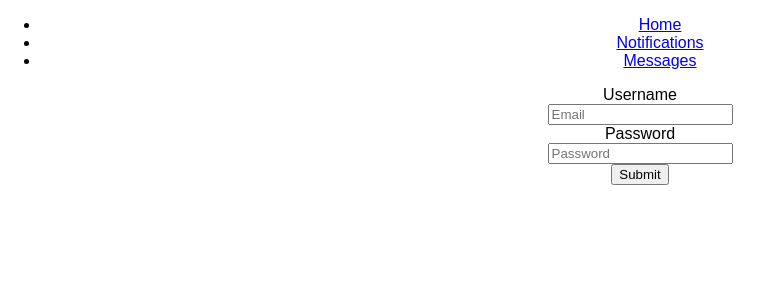
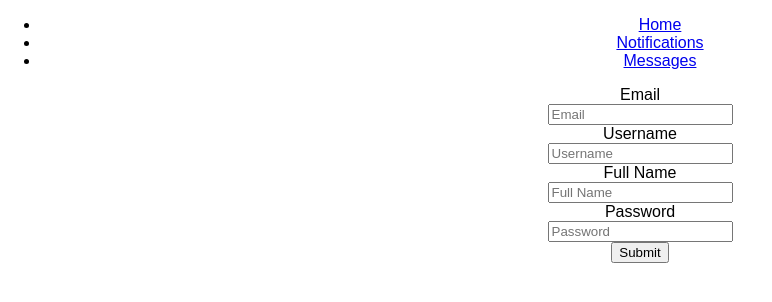
Before and after one commit to SeanningTatum/twitter-clone, a React (Create React App) app: page /signup in a window 1280 px wide. Shown: the top 302 px of the page, without its empty margins (0-772 px from the left). Built offline with nearby package versions, Linux system fonts and the light colour scheme; the HTML template or start-up script is replaced by a standard one.

Commit message:
added onSubmit for testing purposes

```diff
--- a/src/containers/Signup/Signup.js
+++ b/src/containers/Signup/Signup.js
@@ -13,7 +13,9 @@ export class Signup extends Component {
     return (
       <div className="container mt-5">
         <form className="col-md-7 mx-auto">
-          <FormControl type="input" placeholder={"Email"} label={"Username"}/>
+          <FormControl type="input" placeholder={"Email"} label={"Email"}/>
+          <FormControl type="input" placeholder={"Username"} label={"Username"}/>
+          <FormControl type="input" placeholder={"Full Name"} label={"Full Name"}/>
           <FormControl type="password" placeholder={"Password"} label={"Password"}/>
           <div className="text-right">
             <button className="btn btn-primary">Submit</button>
```
